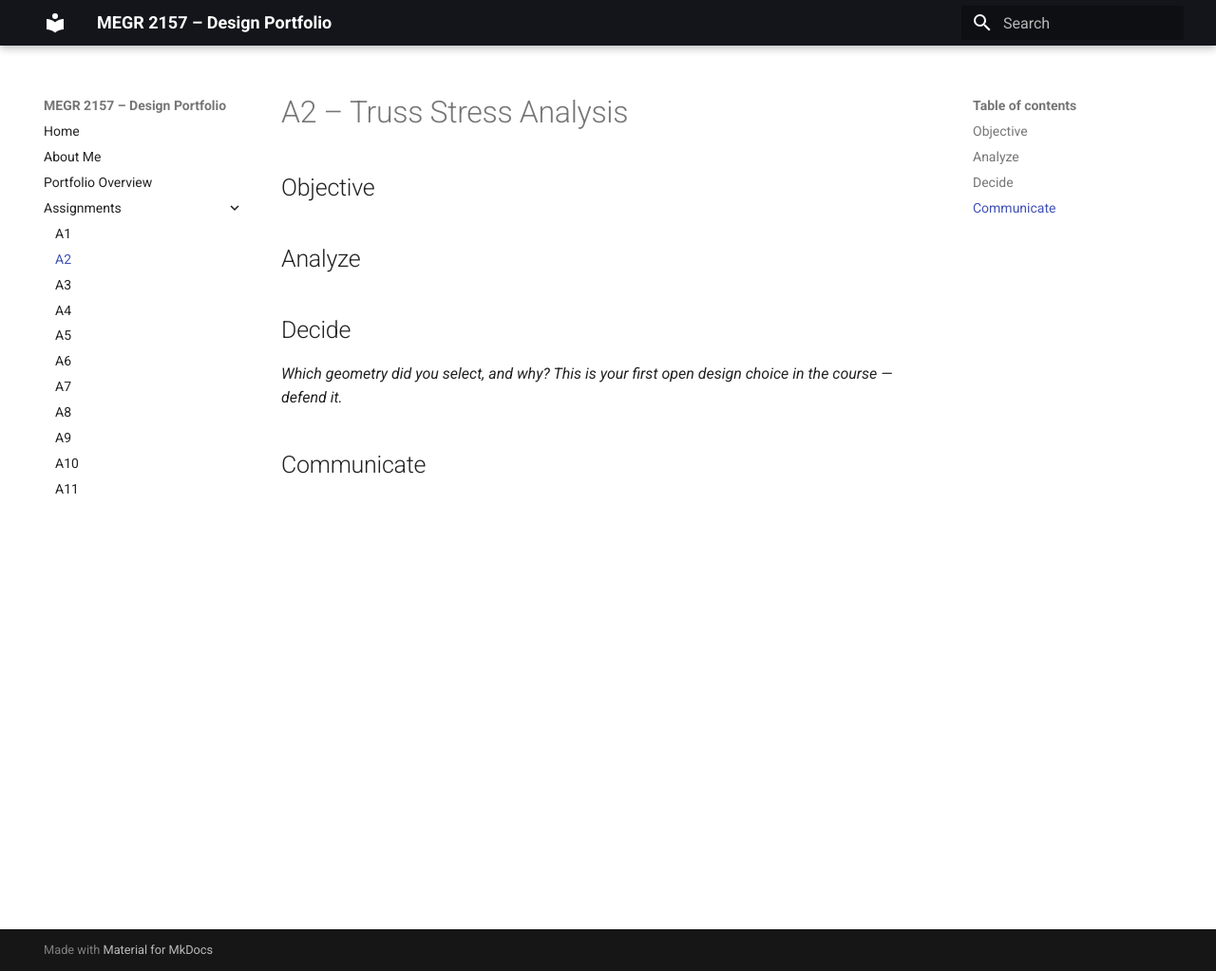
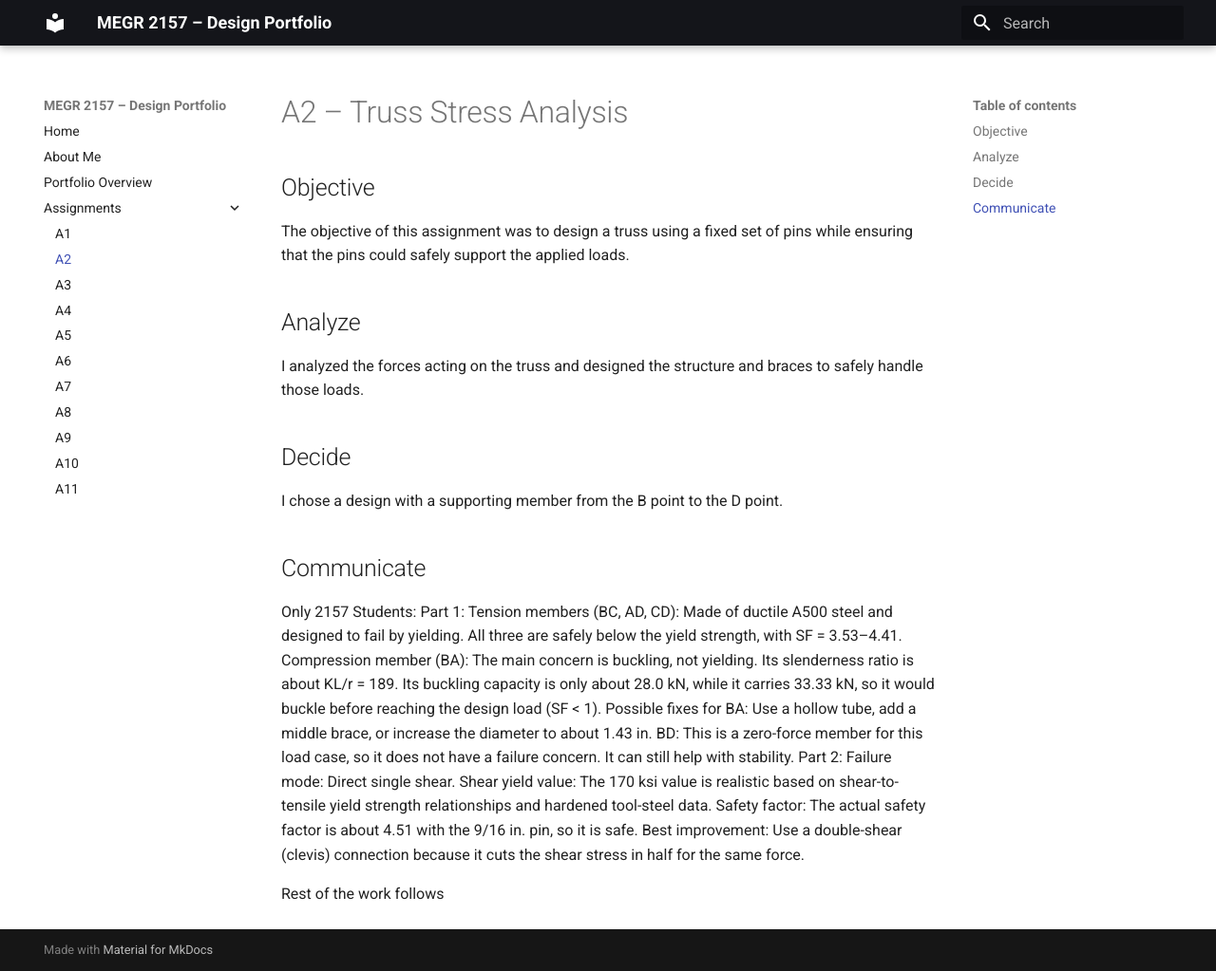
Before and after one commit to jdowdle1/megr2157-portfolio, an MkDocs documentation site: the page built from docs/assignments/A02/index.md, in a window 1280 px wide and 1023 px high. Shown: the whole window at 95% size. Built offline with MkDocs 1.6.1 and Material for MkDocs 9.7.7, drawn with Linux system fonts in a browser that asks for light colours.

Commit message:
Enhance assignment A2 with detailed analysis and design
Expanded the analysis and communication sections with detailed explanations of design choices, member properties, and safety factors.

```diff
--- a/docs/assignments/A02/index.md
+++ b/docs/assignments/A02/index.md
@@ -1,12 +1,25 @@
 # A2 – Truss Stress Analysis
 
 ## Objective
-
+The objective of this assignment was to design a truss using a fixed set of pins while ensuring that the pins could safely support the applied loads.
 
 ## Analyze
-
+I analyzed the forces acting on the truss and designed the structure and braces to safely handle those loads.
 
 ## Decide
-_Which geometry did you select, and why? This is your first open design choice in the course — defend it._
+I chose a design with a supporting member from the B point to the D point.
 
 ## Communicate
+Only 2157 Students:
+Part 1:
+Tension members (BC, AD, CD): Made of ductile A500 steel and designed to fail by yielding. All three are safely below the yield strength, with SF = 3.53–4.41.
+Compression member (BA): The main concern is buckling, not yielding. Its slenderness ratio is about KL/r = 189. Its buckling capacity is only about 28.0 kN, while it carries 33.33 kN, so it would buckle before reaching the design load (SF < 1).
+Possible fixes for BA: Use a hollow tube, add a middle brace, or increase the diameter to about 1.43 in.
+BD: This is a zero-force member for this load case, so it does not have a failure concern. It can still help with stability.
+Part 2:
+Failure mode: Direct single shear.
+Shear yield value: The 170 ksi value is realistic based on shear-to-tensile yield strength relationships and hardened tool-steel data.
+Safety factor: The actual safety factor is about 4.51 with the 9/16 in. pin, so it is safe.
+Best improvement: Use a double-shear (clevis) connection because it cuts the shear stress in half for the same force.
+
+Rest of the work follows
```
